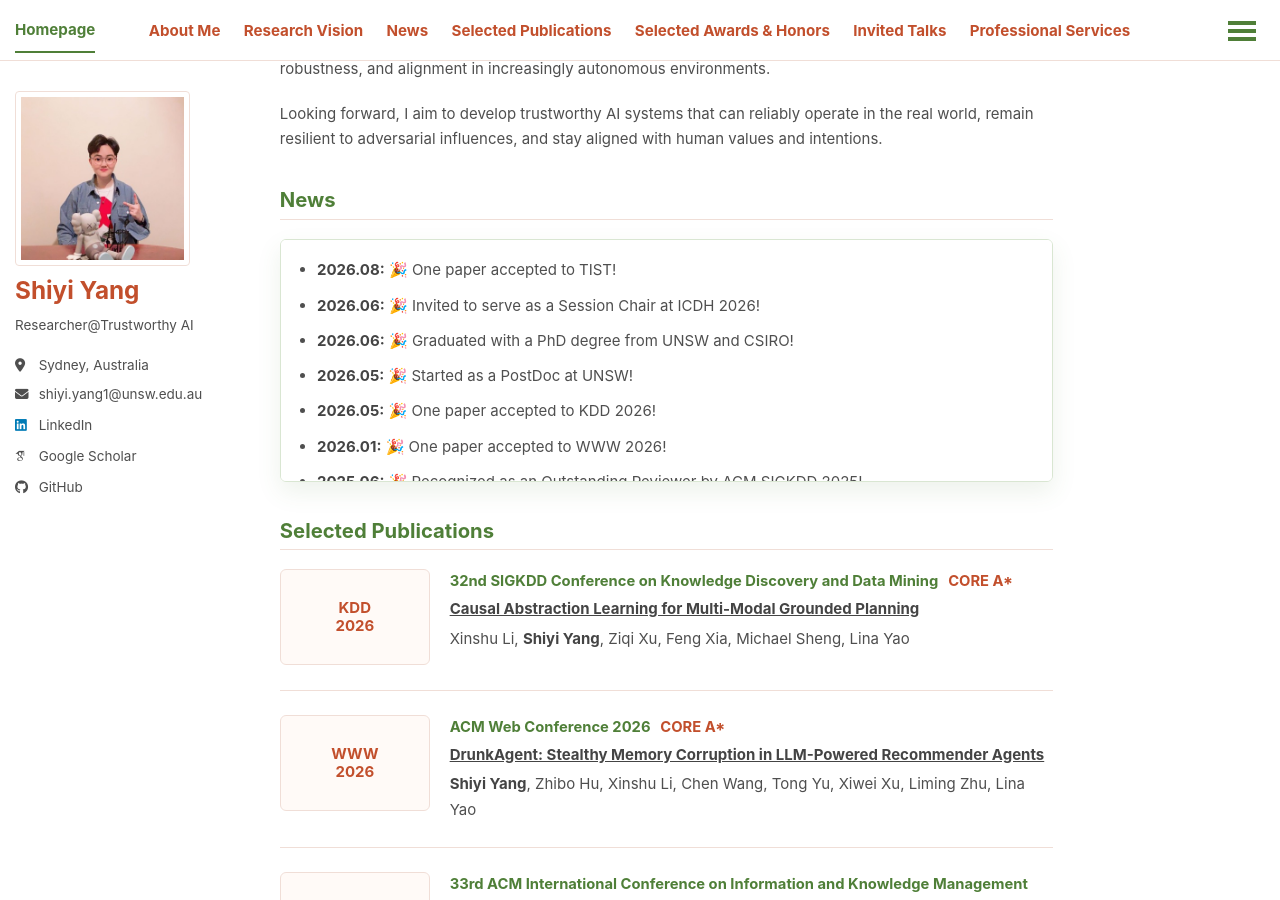
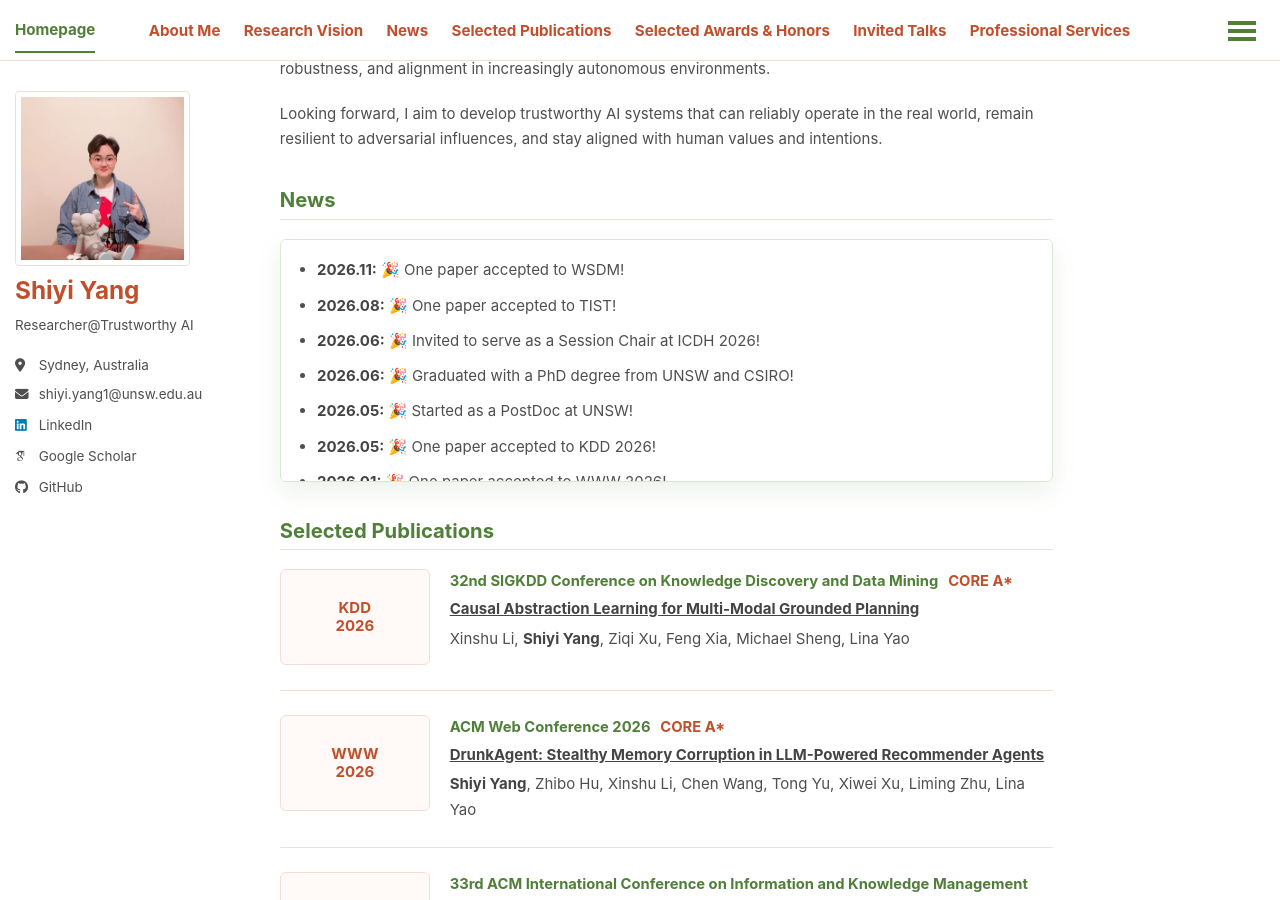
Before and after one commit to shiyiyang-ai/shiyiyang-ai.github.io, a Jekyll site: the page built from _pages/about.md, in a window 1280 px wide and 900 px high, scrolled down 734 px. Built offline with Jekyll 4.4.1, drawn with Linux system fonts in a browser that asks for light colours; some web fonts are replaced; a script bundle is joined from its source files by our own code; library files that are not in the unit come from our copies.

Commit message:
Add WSDM acceptance news

```diff
--- a/_pages/about.md
+++ b/_pages/about.md
@@ -26,6 +26,7 @@ Looking forward, I aim to develop trustworthy AI systems that can reliably opera
 
 <div class="news-panel">
   <ul class="news-list">
+    <li><strong>2026.11:</strong> 🎉 One paper accepted to WSDM!</li>
     <li><strong>2026.08:</strong> 🎉 One paper accepted to TIST!</li>
     <li><strong>2026.06:</strong> 🎉 Invited to serve as a Session Chair at ICDH 2026!</li>
     <li><strong>2026.06:</strong> 🎉 Graduated with a PhD degree from UNSW and CSIRO!</li>
```
